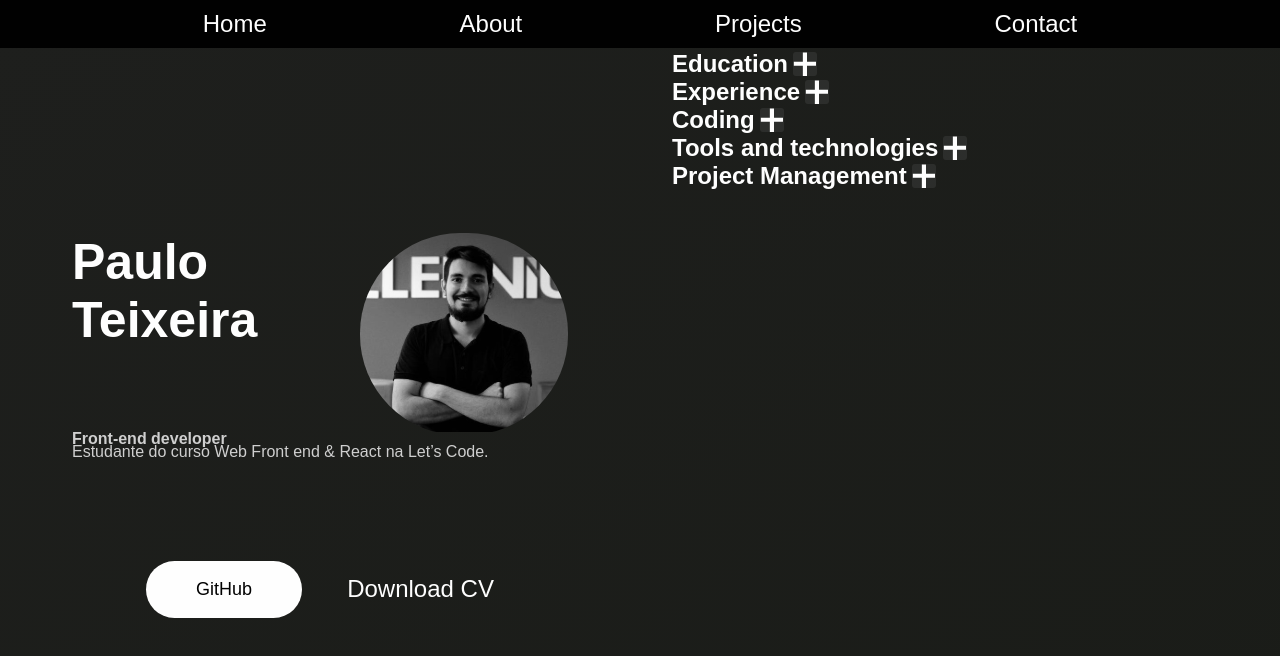
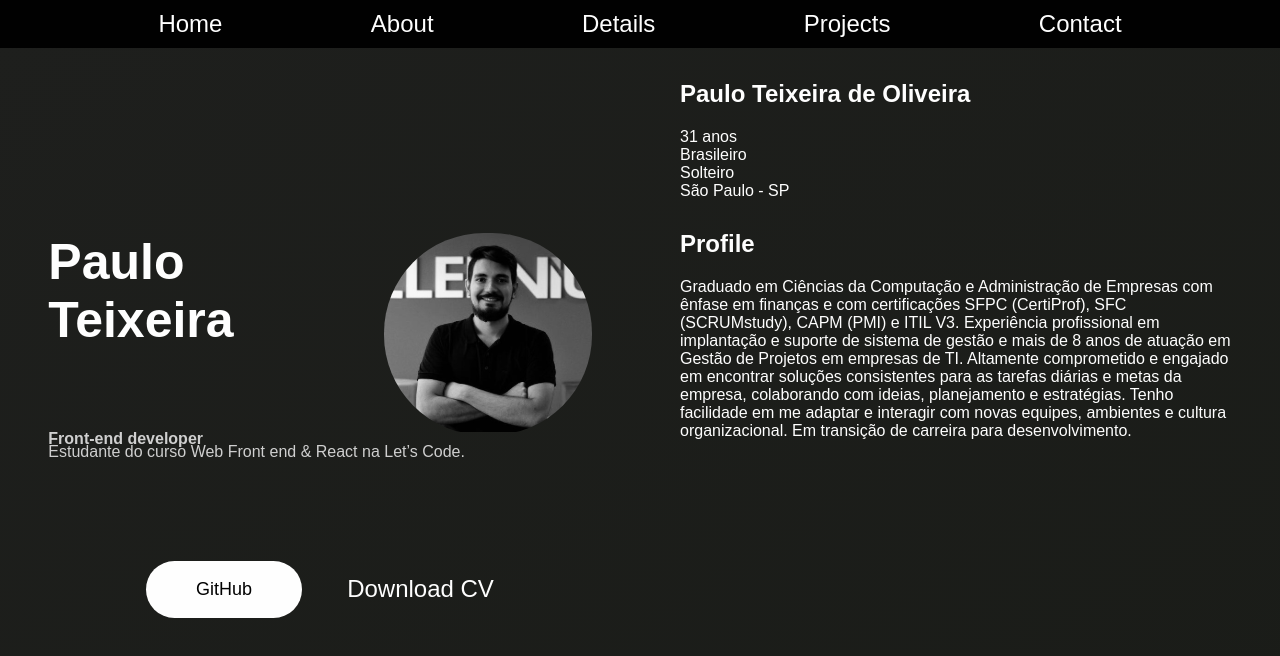
Before and after one commit to paulinhoteixeira/paulo-cv-react, a React (Create React App) app: page /about in a window 1280 px wide. Shown: the top 656 px of the page. Built offline with nearby package versions, Linux system fonts and the light colour scheme.

Commit message:
adicionado o componente Details

```diff
--- a/src/components/About/index.js
+++ b/src/components/About/index.js
@@ -1,50 +1,37 @@
+import React from "react";
+
 import PageStructure from "../PageStructure";
-import InfoBox from "../InfoBox";
+import './style.css'
+const Home = () => (
+  <>
+    <PageStructure>
+      <div className="home">
+        <div className="homeDetails">
+          <h2>Paulo Teixeira de Oliveira</h2>
+          <p>31 anos</p>
+          <p>Brasileiro</p>
+          <p>Solteiro</p>
+          <p>São Paulo - SP</p>
+        </div>
 
-const About = () => (
-  <div>
-    <PageStructure>
-      <InfoBox title="Education">
-        <p>Ciência da Computação</p>
-        <div></div>
-        <p>Administração</p>
-      </InfoBox>
-
-      <InfoBox title="Experience">
-        <p>Ciência da Computação</p>
-        <div></div>
-        <p>Administração</p>
-      </InfoBox>
-
-      <InfoBox title="Coding">
-        <p>HTML</p>
-        <div></div>
-        <p>CSS</p>
-        <div></div>
-        <p>Javascript</p>
-        <div></div>
-        <p>React</p>
-      </InfoBox>
-
-      <InfoBox title="Tools and technologies">
-        <p>Visual Studio Code</p>
-        <div></div>
-        <p>GIT</p>
-        <div></div>
-        <p>Git Hub</p>
-        <div></div>
-        <p>Figma</p>
-      </InfoBox>
-
-      <InfoBox title="Project Management">
-        <p>Scrum</p>
-        <div></div>
-        <p>Kanban</p>
-        <div></div>
-        <p>PMI</p>
-      </InfoBox>
+        <div className="homeProfile">
+          <h2>Profile</h2>
+          <p>
+            Graduado em Ciências da Computação e Administração de Empresas com
+            ênfase em finanças e com certificações SFPC (CertiProf), SFC
+            (SCRUMstudy), CAPM (PMI) e ITIL V3. Experiência profissional em
+            implantação e suporte de sistema de gestão e mais de 8 anos de
+            atuação em Gestão de Projetos em empresas de TI. Altamente
+            comprometido e engajado em encontrar soluções consistentes para as
+            tarefas diárias e metas da empresa, colaborando com ideias,
+            planejamento e estratégias. Tenho facilidade em me adaptar e
+            interagir com novas equipes, ambientes e cultura organizacional. Em
+            transição de carreira para desenvolvimento.
+          </p>
+        </div>
+      </div>
     </PageStructure>
-  </div>
+  </>
 );
 
-export default About;
+export default Home;
--- /dev/null
+++ b/src/components/Details/index.js
@@ -0,0 +1,50 @@
+import PageStructure from "../PageStructure";
+import InfoBox from "../InfoBox";
+
+const Details = () => (
+  <div>
+    <PageStructure>
+      <InfoBox title="Education">
+        <p>Ciência da Computação</p>
+        <div></div>
+        <p>Administração</p>
+      </InfoBox>
+
+      <InfoBox title="Experience">
+        <p>Ciência da Computação</p>
+        <div></div>
+        <p>Administração</p>
+      </InfoBox>
+
+      <InfoBox title="Coding">
+        <p>HTML</p>
+        <div></div>
+        <p>CSS</p>
+        <div></div>
+        <p>Javascript</p>
+        <div></div>
+        <p>React</p>
+      </InfoBox>
+
+      <InfoBox title="Tools and technologies">
+        <p>Visual Studio Code</p>
+        <div></div>
+        <p>GIT</p>
+        <div></div>
+        <p>Git Hub</p>
+        <div></div>
+        <p>Figma</p>
+      </InfoBox>
+
+      <InfoBox title="Project Management">
+        <p>Scrum</p>
+        <div></div>
+        <p>Kanban</p>
+        <div></div>
+        <p>PMI</p>
+      </InfoBox>
+    </PageStructure>
+  </div>
+);
+
+export default Details;
--- a/src/components/Header/index.js
+++ b/src/components/Header/index.js
@@ -9,6 +9,7 @@ export default function Header(){
                 <ul className="menu">
                     <li><Link className="links" to="/">Home</Link></li>
                     <li><Link className="links" to="/about">About</Link></li>
+                    <li><Link className="links" to="/details">Details</Link></li>
                     <li><Link className="links" to="/projects">Projects</Link></li>
                     <li><Link className="links" to="/contact">Contact</Link></li>
                 </ul>
--- a/src/components/Home/index.js
+++ b/src/components/Home/index.js
@@ -1,7 +1,6 @@
 import React from "react";
 
 import PageStructure from "../PageStructure";
-import "./style.css";
 
 const Home = () => (
   <>
--- a/src/components/PageStructure/style.css
+++ b/src/components/PageStructure/style.css
@@ -8,15 +8,14 @@
 .fixedBox {
     display: flex;
     justify-self: center;
-    width: 90%;
 }
 
 .dynamicBox {
     display: flex;
     flex-direction: column;
     justify-self: center;
-    width: 90%;
     overflow-y: auto;
+    width: 100%;
 }
 
 /* SCROLL */
--- a/src/components/Rotas/index.js
+++ b/src/components/Rotas/index.js
@@ -3,6 +3,7 @@ import { BrowserRouter, Switch, Route } from 'react-router-dom'
 
 import Home from '../Home';
 import About from '../About';
+import Details from '../Details';
 import Contact from '../Contact';
 import Projects from '../Projects';
 
@@ -11,6 +12,7 @@ const Rotas = () => (
         <Switch>
             <Route exact path='/' component={Home} />
             <Route path='/about' component={About} />
+            <Route path='/details' component={Details} />
             <Route path='/projects' component={Projects} />
             <Route path='/contact' component={Contact} />
         </Switch>
```
Also changed, not shown: src/components/About/style.css (renamed from src/components/Home/style.css).
